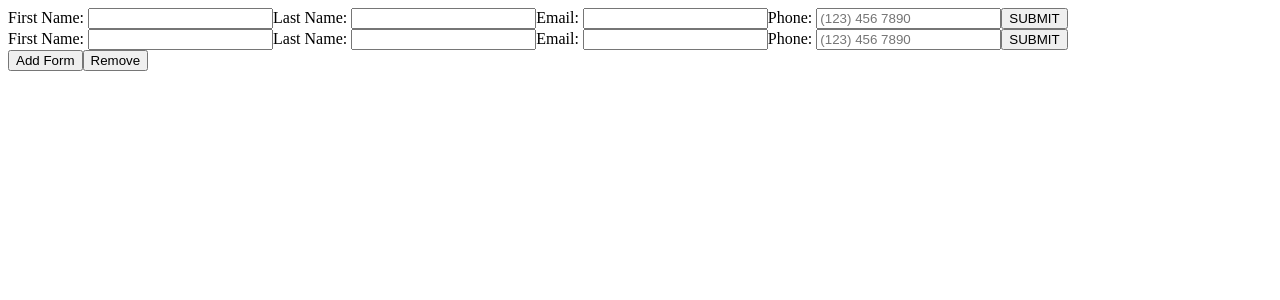
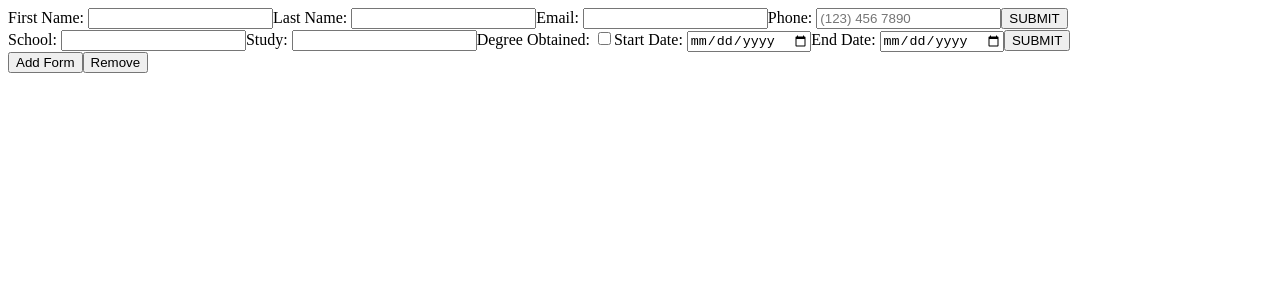
Before and after one commit to BenjaminJMcD/react-cv, a React (Vite) app: page / in a window 1280 px wide. Shown: the top 300 px of the page. Built offline with nearby package versions, Linux system fonts and the light colour scheme.

Commit message:
build: basic and education post formdata on submit and adding/removing educations is solved

```diff
--- a/src/components/NewEducation.jsx
+++ b/src/components/NewEducation.jsx
@@ -4,12 +4,11 @@ function NewEducation({ onFormSubmit }) {
 
 
   const [formData, setFormData] = useState({
-    // Initialize input values here
-    firstName: '',
-    lastName: '',
-    email: '',
-    phone: ''
-    // ... other inputs
+    school: '',
+    study: '',
+    degree: false,
+    startDate: '',
+    endDate: '',
   });
 
   const handleChange = (event) => {
@@ -22,65 +21,51 @@ function NewEducation({ onFormSubmit }) {
 
   const handleSubmit = (event) => {
     event.preventDefault();
-
-    // Handle form submission here, e.g., send data to server
     onFormSubmit(formData);
   };
 
-  const handleInput = (event) => {
-    const formattedPhoneNumber = formatPhoneNumber(event.target.value);
-    setFormData((prevFormData) => ({
-      ...prevFormData,
-      [event.target.name]: formattedPhoneNumber
-    }))
+  const handleClick = (event) => {
+    setFormData((prevFormData) => ({...prevFormData, [event.target.name]: event.target.checked}))
 }
 
-  function formatPhoneNumber(value) {
-    if (!value) return value;
-    const phoneNumber = value.replace(/[^\d]/g,"");
-    const phoneNumberLength = phoneNumber.length;
-
-    if (phoneNumberLength < 4) {
-        return phoneNumber
-    }
-    if (phoneNumberLength < 7) {
-        return `(${phoneNumber.slice(0, 3)}) ${phoneNumber.slice(3)}`
-    }
-    return `(${phoneNumber.slice(0,3)}) ${phoneNumber.slice(3,6)}-${phoneNumber.slice(6,10)}`
-}
 
   return (
     <form onSubmit={handleSubmit}>
-    <label htmlFor="basicFirst">First Name: </label>
+      <label htmlFor="educationSchool">School: </label>
       <input type="text"
-        id="basicFirst"
-        name = "firstName"
+          id="educationSchool"
+          name = "school"
           required
-        value = {formData.firstName}
-        onChange={handleChange} />
-    <label htmlFor="basicLast">Last Name: </label>
+          value = {formData.school}
+          onChange={handleChange}
+      />
+      <label htmlFor="educationStudy">Study: </label>
       <input type="text"
-        id="basicLast"
-        name="lastName"
-        required
-        value = {formData.lastName}
-        onChange={handleChange} />
-    <label htmlFor="basicEmail">Email: </label>
-    <input type="email"
-        id="basicEmail"
-        name="email"
-        required
-        value = {formData.email}
-        onChange = {handleChange} />
-    <label htmlFor="basicPhone">Phone: </label>
-    <input type="tel"
-        placeholder="(123) 456 7890"
-        pattern="\([0-9]{3}\) [0-9]{3}-[0-9]{4}"
-        id="basicPhone"
-        required
-        name="phone"
-        value = {formData.phone}
-        onChange={handleInput}
+          id="educationStudy"
+          name="study"
+          value = {formData.study}
+          onChange={handleChange}
+      />
+      <label htmlFor="educationDegree">Degree Obtained: </label>
+      <input type="checkbox"
+          id="educationDegree"
+          name="degree"
+          value= {formData.degree}
+          onClick = {handleClick}
+      />
+      <label htmlFor="educationStart">Start Date: </label>
+      <input type="date"
+          id="educationStart"
+          name="startDate"
+          value={formData.startDate}
+          onChange={handleChange}
+      />
+      <label htmlFor="educationEnd">End Date: </label>
+      <input type="date"
+          id="educationEnd"
+          name="endDate"
+          value= {formData.endDate}
+          onChange={handleChange}
       />
       <button className="submitButton" type="submit">SUBMIT</button>
 </form>
```
Lines whose indentation alone changed are shown as unchanged.
